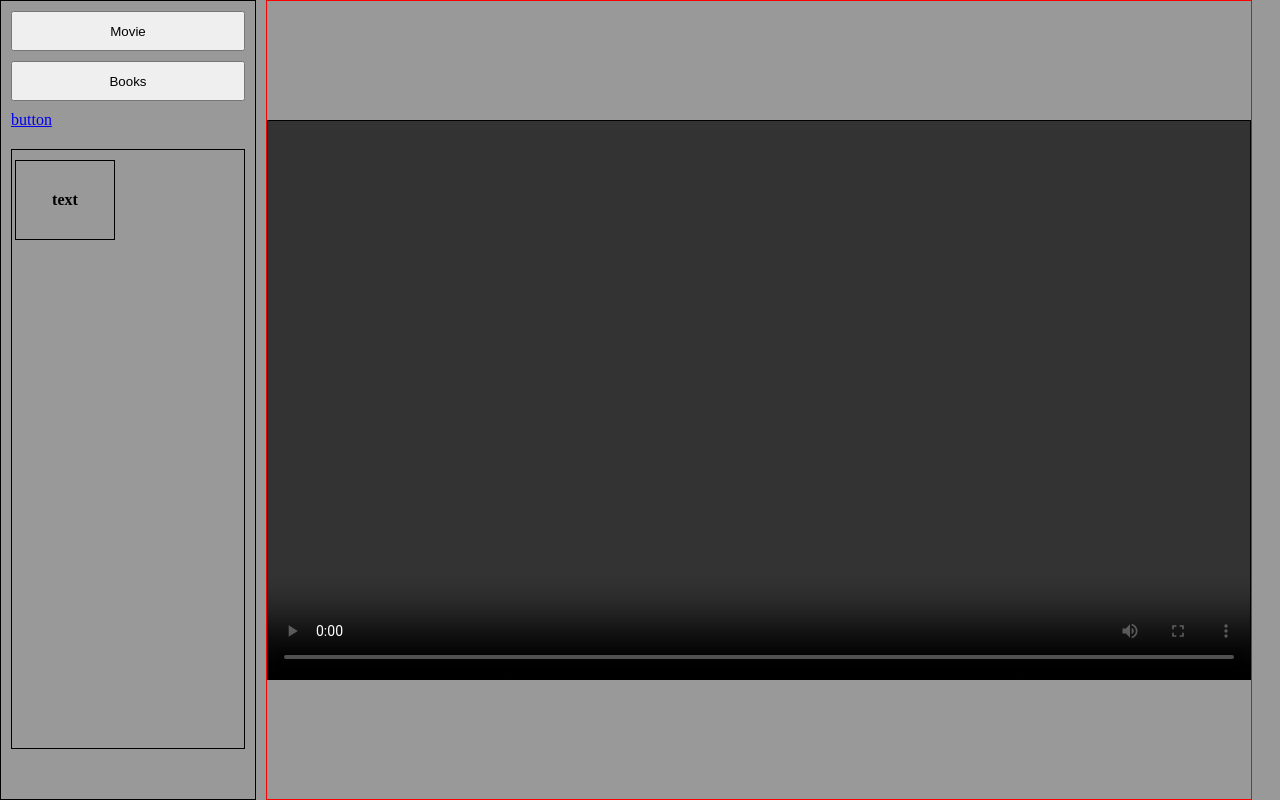
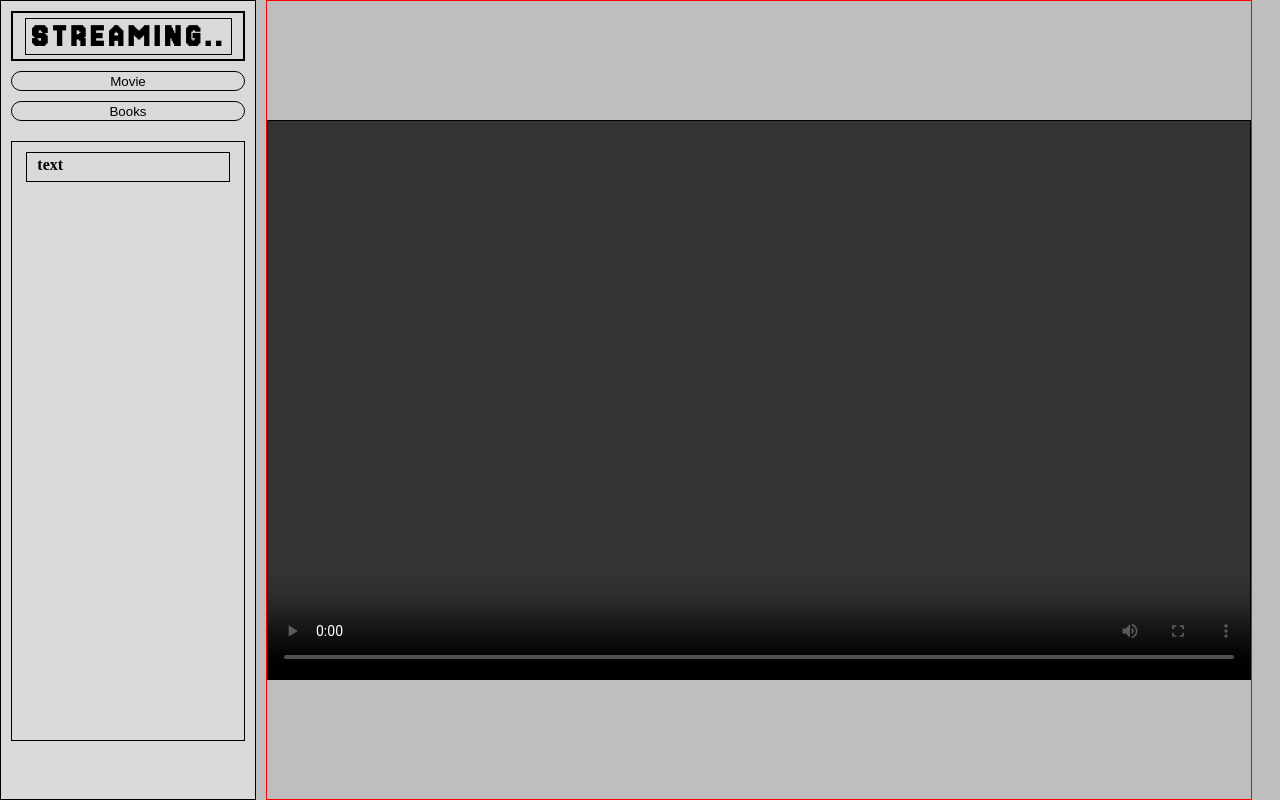
Before and after one commit to Nagi00x/Movie-book-stream, a Flask app: page /watch in a window 1280 px wide. Run offline with Flask 3, Linux system fonts and the light colour scheme; data that the repository does not hold is empty; some libraries are stand-ins or nearby versions.

Commit message:
eight commit

```diff
--- a/Templates/watch.html
+++ b/Templates/watch.html
@@ -9,9 +9,14 @@
         <div class="transparent-bg"></div>
         <div class="nav">
             <div class="buttons-nav">
+                <a href="http://127.0.0.1:5000" id="hello">
+                    <div class="name">
+                        <h1>STREAMING..</h1>
+                    </div>
+                </a>
                 <button id="movie-btn">Movie</button>
                 <button id="books-btn">Books</button>
-                <a href="http://127.0.0.1:5000" id="hello">button</a>
+
             </div>
             <div class="List" id="List">
                 <div class="filename" id="filename">
--- a/app.py
+++ b/app.py
@@ -101,6 +101,10 @@ def custom_css(filename):
 def custom_js(filename):
     return send_from_directory('js', filename)
 
+@app.route('/Fonts/<path:filename>')
+def custom_fonts(filename):
+    return send_from_directory('Fonts', filename)
+
 @app.route('/resources/<path:filename>')
 def folder_images(filename):
     return send_from_directory('resources', filename)
--- a/css/watch.css
+++ b/css/watch.css
@@ -3,6 +3,11 @@
     padding:0px;
     box-sizing: border-box;
     overflow: hidden;
+}
+
+@font-face{
+    font-family:"jersey";
+    src:url("../Fonts/jersey-15-latin-400-normal.ttf") format("truetype");
 }
 
 body{
@@ -18,8 +23,7 @@ body{
 }
 
 .transparent-bg{
-    background-color: black;
-    opacity:0.4;
+    background-color: #BEBEBE;
     position:absolute;
     height:100vh;
     width:100vw;
@@ -33,6 +37,7 @@ body{
     height: 100vh;
     width: 20%;
     z-index: 1000;
+    background-color: #D9D9D9;
 }
 
 .buttons-nav{
@@ -41,10 +46,46 @@ body{
     gap:10px;
 }
 
+#hello{
+    text-decoration: none;
+    color: black;
+}
+
 .buttons-nav button{
-    height: 40px;
+    height: 20px;
     width: 100%;
+    background-color: transparent;
+    border: 1px solid black;
+    font-family: "Poppins", sans-serif;
+    border-radius: 10px;
 }
+
+.buttons-nav button:hover{
+    background-color: yellow;
+    font-weight: bold;
+    font-size: 14px;
+    letter-spacing: 1px;
+    transition: ease-in .2s;
+}
+
+.buttons-nav .name{
+    border:2px solid black;
+    display:flex;
+    justify-content: center;
+    align-items: center;
+    height: 50px;
+}
+
+.buttons-nav .name h1{
+    font-family:"jersey", sans-serif;
+    text-align: center;
+    width:90%;
+    border: 1px solid black;
+    font-size:35px;
+    font-weight: bold;
+    letter-spacing: 4px;
+}
+
 
 .List{
     height:600px;
@@ -55,16 +96,15 @@ body{
     display:flex;
     flex-direction:column;
     flex-wrap: wrap;
-    position: relative
+    position: relative;
+    align-items: center;
 }
 
 .filename{
     border: 1px solid black;
-    width: 100px;
-    height: 80px;
-    display:flex;
-    justify-content: center;
-    align-items: center;
+    width: 90%;
+    height: 30px;
+    padding: 3px 0 0 10px;
 }
 
 .filename span{
```
Also changed, not shown: Fonts/jersey-15-latin-400-normal.ttf (added).
